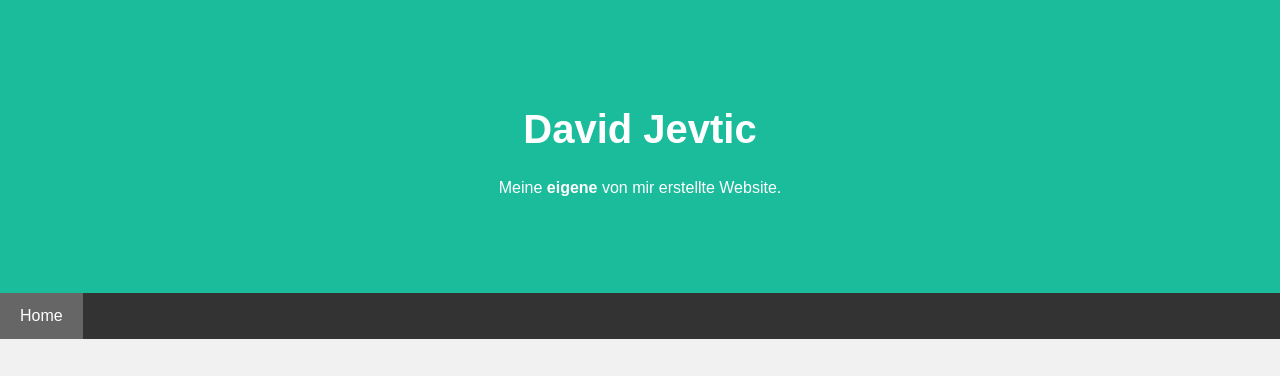
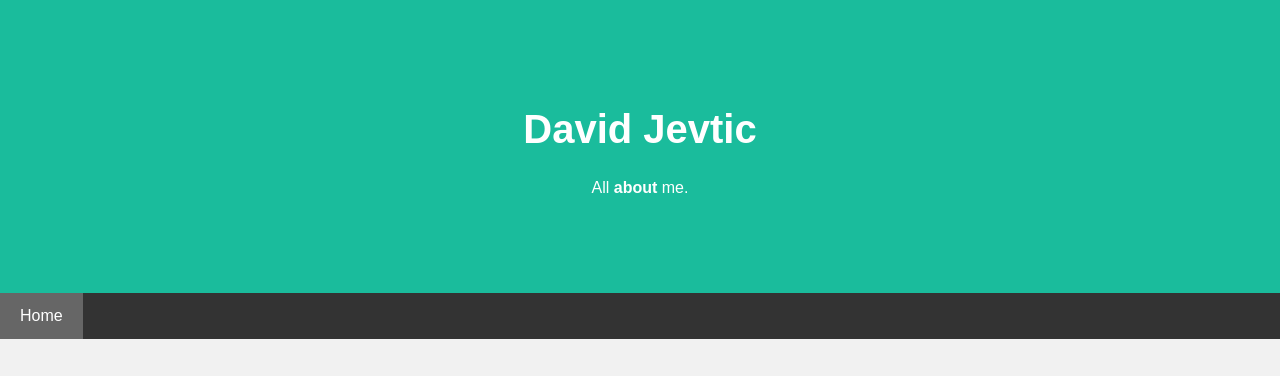
Before and after one commit to DavidPro22/Website, a plain HTML site: page index.html in a window 1280 px wide. Shown: the top 376 px of the page. Drawn offline with Linux system fonts and the light colour scheme.

Commit message:
Update index.html

```diff
--- a/index.html
+++ b/index.html
@@ -124,7 +124,7 @@ body {
 
 <div class="header">
   <h1>David Jevtic</h1>
-  <p>Meine <b>eigene</b> von mir erstellte Website.</p>
+  <p>All <b>about</b> me.</p>
 </div>
 
 <div class="navbar">
```
